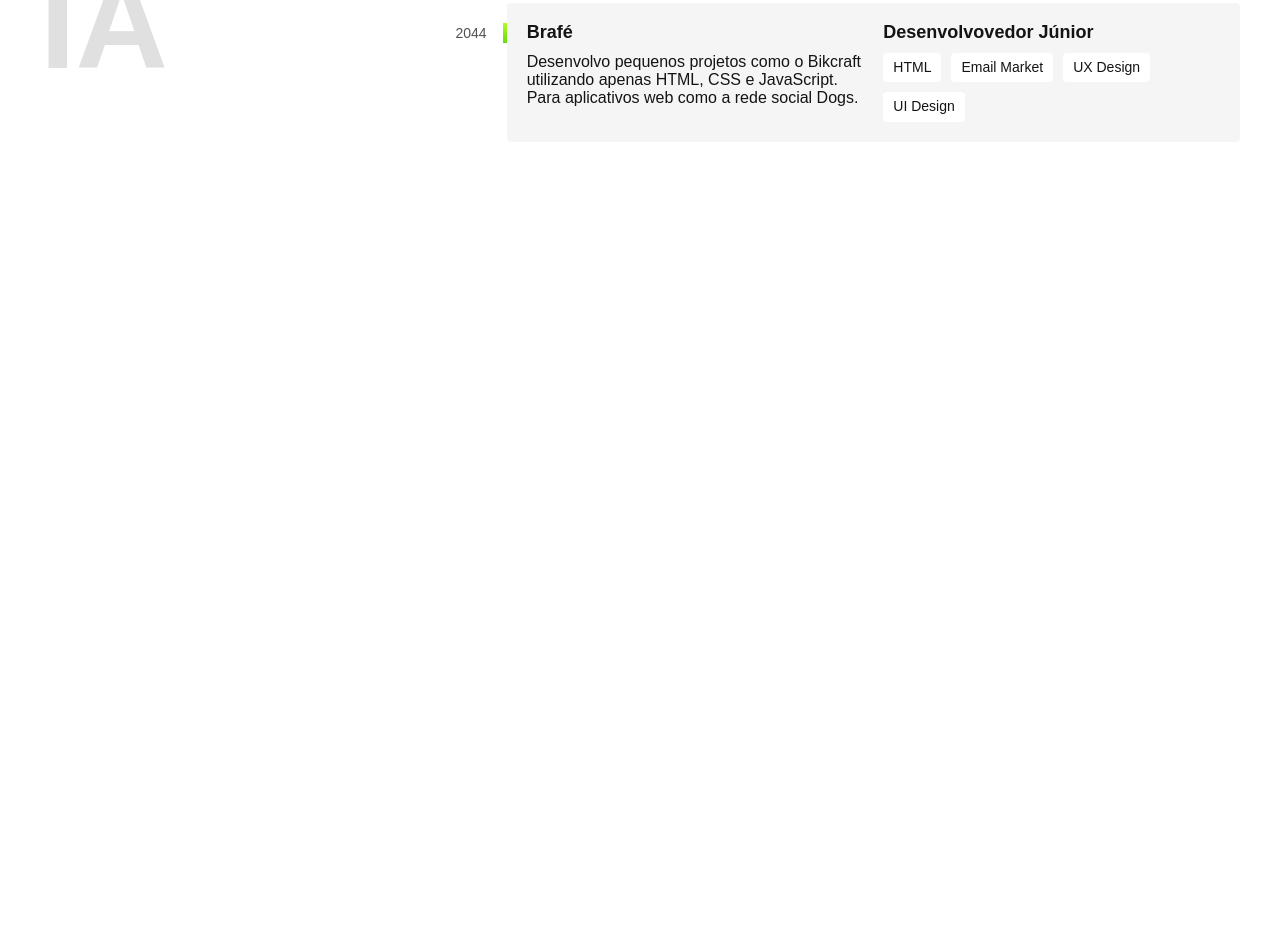
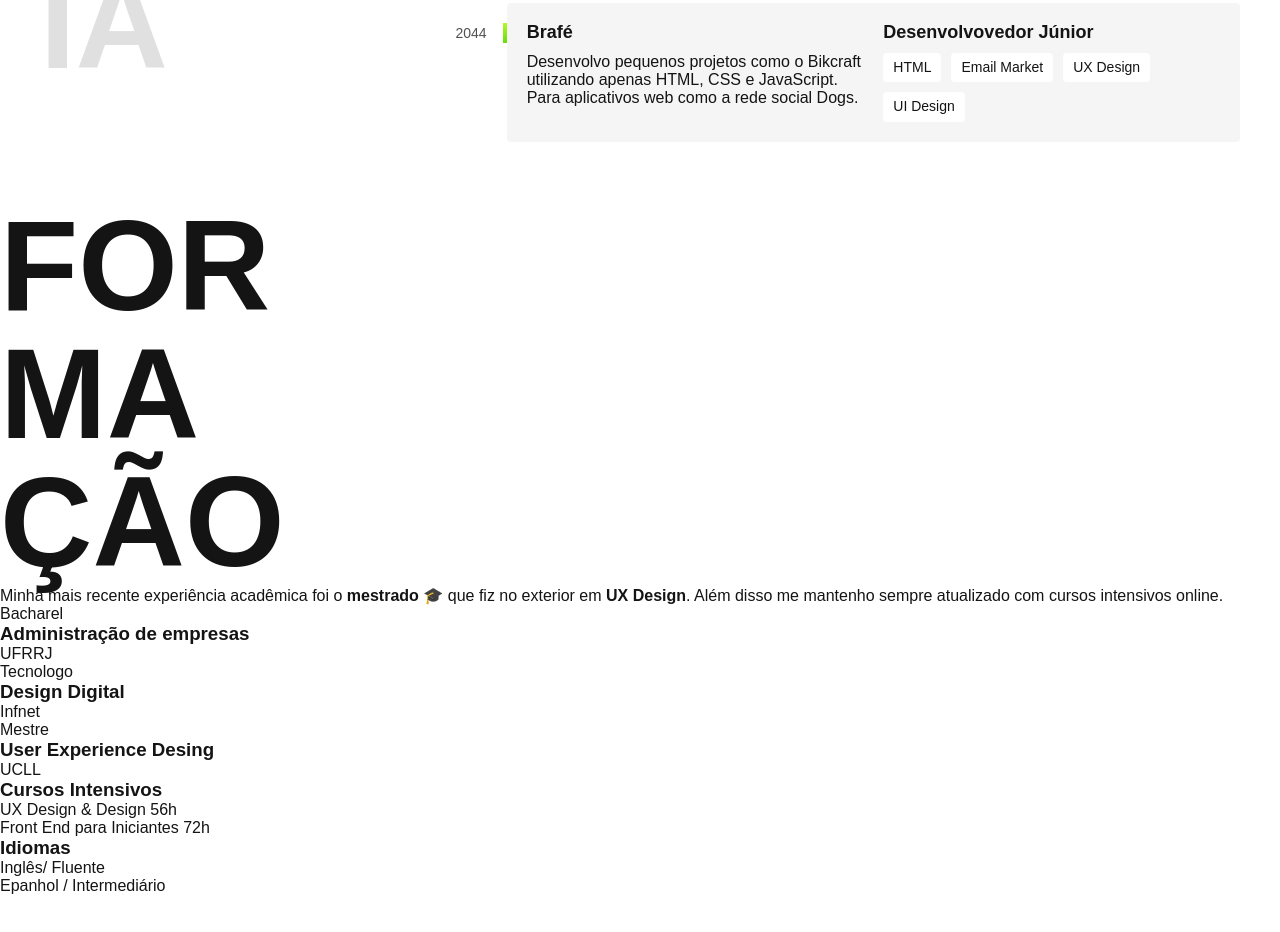
Before and after one commit to RodrigoASM6/Projeto-Portifolio, a plain HTML site: page index.html in a window 1280 px wide. Shown: the part 1216-2148 px from the top of the page. Drawn offline with Linux system fonts and the light colour scheme.

Commit message:
Criação da sessão Formação pelo html

```diff
--- a/index.html
+++ b/index.html
@@ -10,6 +10,7 @@
     <link rel="stylesheet" href="./CSS/global.css">
     <link rel="stylesheet" href="./CSS/introducao.css">
     <link rel="stylesheet" href="./CSS/experiencia.css">
+    <link rel="stylesheet" href="./CSS/formacao.css">
 </head>
 
 <body>
@@ -80,6 +81,54 @@
 
         </div>
     </section>
+
+    <section class="formacao" id="formacao" aria-label="Formacão">
+        <div class="formacao-container">
+            <h2 class="subtitulo">Formação</h2>
+
+            <div>
+                <p class="formacao-texto">
+                    Minha mais recente experiência acadêmica foi o <strong>mestrado</strong> 🎓 que fiz no exterior em <strong>UX Design</strong>. Além disso me mantenho sempre atualizado com cursos intensivos online.
+                </p>
+              <ul class="faculdade-lista">
+                <li class="faculdade">
+                    <span class="faculdade-tipo">Bacharel</span>
+                    <h3 class="faculdade-curso">Administração de empresas</h3>
+                    <span class="faculdade-instituicao">UFRRJ</span>
+                </li>
+                <li class="faculdade">
+                    <span class="faculdade-tipo">Tecnologo</span>
+                    <h3 class="faculdade-curso">Design Digital</h3>
+                    <span class="faculdade-instituicao">Infnet</span>
+                </li>
+                <li class="faculdade">
+                    <span class="faculdade-tipo">Mestre</span>
+                    <h3 class="faculdade-curso">User Experience Desing</h3>
+                    <span class="faculdade-instituicao">UCLL</span>
+                </li>
+              </ul>
+
+            <div class="formacao-extra">
+                <div class="cursos">
+                    <h3>Cursos Intensivos</h3>
+                    <ul>
+                        <li>UX Design & Design <span>56h</span></li>
+                        <li>Front End para Iniciantes <span>72h</span></li>
+                    </ul>
+                </div>
+
+                <div class="idiomas">
+                    <h3>Idiomas</h3>
+                    <ul>
+                        <li>Inglês<span>/ Fluente</span></li>
+                        <li>Epanhol <span>/ Intermediário</span></li>
+                    </ul>
+                </div>
+            </div>
+        </div>
+    </div>
+</div>
+</section>
 </body>
 
 </html>
```
Also changed, not shown: CSS/formacao.css (added).
